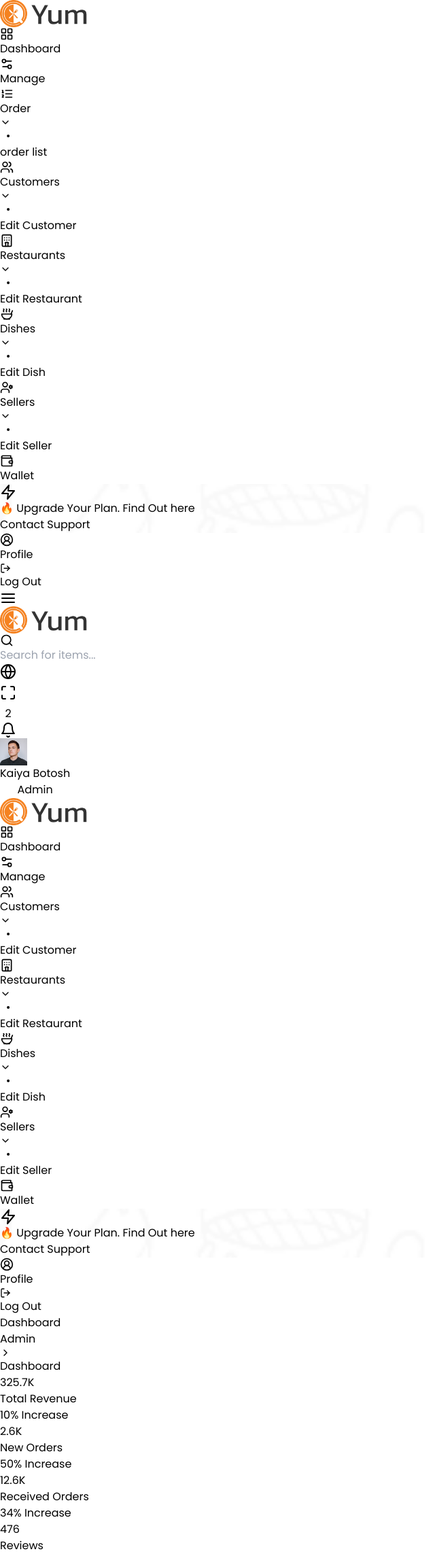
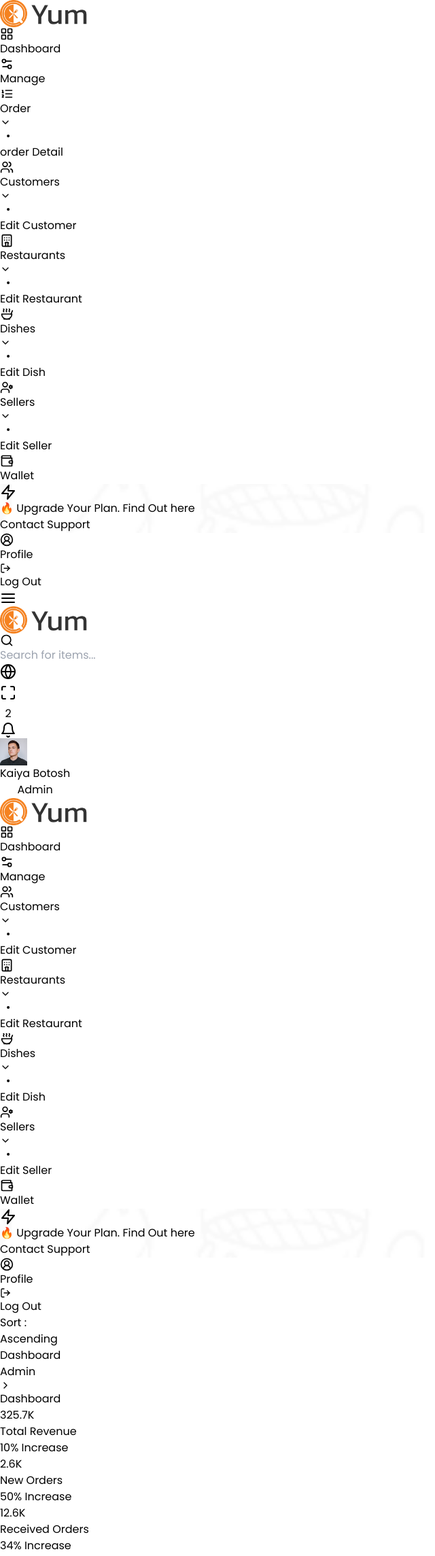
Before and after one commit to jaat-prince/yum-in-next, a Next.js app: page / in a window 1280 px wide. Shown: the top 2289 px of the page at 68% size, without its empty margins (0-640 px from the left). Built offline with nearby package versions, Linux system fonts and the light colour scheme.

Commit message:
change in custom selecter

```diff
--- /dev/null
+++ b/src/app/components/common/Customselect.jsx
@@ -0,0 +1,51 @@
+"use client";
+import React, { useState } from "react";
+import { languageOptions } from "../Helper/Helper";
+
+function Customselect() {
+  const [isOpen, setIsOpen] = useState(false);
+  const [selectedLanguage, setSelectedLanguage] = useState("Ascending");
+
+  const toggleDropdown = () => setIsOpen(!isOpen);
+
+  const handleLanguageChange = (languageCode) => {
+    setSelectedLanguage(languageCode);
+    setIsOpen(false);
+  };
+
+  return (
+    <>
+      <div className="flex items-center py-3 px-5 bg-[#f1f5f9]">
+        <p className="text-[#334155]">Sort : </p>
+        <div className="min-w-[40px] min-h-[40px] bg-#f1f5f9] inline-flex max-md:hidden">
+          <div className="relative flex z-50">
+            <button onClick={toggleDropdown} className=" text-[#475569] p-2">
+              {selectedLanguage}
+            </button>
+
+            {isOpen && (
+              <div className="absolute -right-5 mt-[50px] w-48 bg-white shadow-lg rounded-md border p-2">
+                <ul>
+                  <li
+                    className="px-4 py-2 hover:bg-gray-100 cursor-pointer flex gap-2 items-center"
+                    onClick={() => handleLanguageChange("Ascending")}
+                  >
+                    Ascending
+                  </li>
+                  <li
+                    className="px-4 py-2 hover:bg-gray-100 cursor-pointer flex gap-2 items-center"
+                    onClick={() => handleLanguageChange(" Descending")}
+                  >
+                    Descending
+                  </li>
+                </ul>
+              </div>
+            )}
+          </div>
+        </div>
+      </div>
+    </>
+  );
+}
+
+export default Customselect;
--- a/src/app/components/common/Order.jsx
+++ b/src/app/components/common/Order.jsx
@@ -6,12 +6,7 @@ import { OrderIcon } from "../Helper/Icon";
 function Order() {
   return (
     <div>
-      <Accordion
-        icon={<OrderIcon />}
-        title={"Order"}
-        text={"order list"}
-        // text={"order Detail"}
-      />
+      <Accordion icon={<OrderIcon />} title={"Order"} text={"order Detail"} />
     </div>
   );
 }
--- a/src/app/components/home/Table.jsx
+++ b/src/app/components/home/Table.jsx
@@ -11,7 +11,7 @@ function Table() {
           <div class="flex flex-wrap items-center gap-4 sm:justify-between lg:flex-nowrap">
             <h2 class="text-xl font-semibold text-[#1e293b]">Recent Orders</h2>
             <div class="flex flex-wrap items-center justify-end gap-2">
-              <div class="hs-dropdown relative inline-flex">
+              <div class="inline-flex">
                 <button
                   type="button"
                   class="flex items-center gap-2 rounded-md px-4 py-3 text-sm font-medium text-[#334155] transition-all xl:px-5 bg-[#f1f5f9]"
--- a/src/app/globals.css
+++ b/src/app/globals.css
@@ -33,3 +33,116 @@ body {
   -ms-overflow-style: none; /* IE and Edge */
   scrollbar-width: none; /* Firefox */
 }
+
+/* select option:hover {
+  background: #f1f5f9 !important;
+  color: #334155 !important;
+  opacity: 1 !important;
+}
+select:hover {
+  background: #f1f5f9 !important;
+  color: #334155 !important;
+  opacity: 1 !important;
+}
+select:active {
+  background: #f1f5f9 !important;
+  color: #334155 !important;
+  opacity: 1 !important;
+}
+select:focus {
+  background: #f1f5f9 !important;
+  color: #334155 !important;
+  opacity: 1 !important;
+}
+select:checked {
+  background: #f1f5f9 !important;
+  color: #334155 !important;
+  opacity: 1 !important;
+}
+select:focus-within {
+  background: #f1f5f9 !important;
+  color: #334155 !important;
+  opacity: 1 !important;
+}
+select:focus-visible {
+  background: #f1f5f9 !important;
+  color: #334155 !important;
+  opacity: 1 !important;
+}
+select:-moz-focusring {
+  background: #f1f5f9 !important;
+  color: #334155 !important;
+  opacity: 1 !important;
+}
+select option:active {
+  background: #f1f5f9 !important;
+  color: #334155 !important;
+  opacity: 1 !important;
+}
+select option:focus-within {
+  background: #f1f5f9 !important;
+  color: #334155 !important;
+  opacity: 1 !important;
+}
+select option:focus {
+  background: #f1f5f9 !important;
+  color: #334155 !important;
+  opacity: 1 !important;
+}
+select option:focus-visible {
+  background: #f1f5f9 !important;
+  color: #334155 !important;
+  opacity: 1 !important;
+}
+select option:checked {
+  background: #f1f5f9 !important;
+  color: #334155 !important;
+  opacity: 1 !important;
+}
+select option:target {
+  background: #f1f5f9 !important;
+  color: #334155 !important;
+  opacity: 1 !important;
+}
+select option:hover {
+  background-color: yellow !important;
+}
+select option::after {
+  background-color: yellow !important;
+}
+select option::before {
+  background-color: yellow !important;
+}
+select {
+  background: #f1f5f9 !important;
+  color: #334155 !important;
+}
+option {
+  background: #f1f5f9 !important;
+  color: #334155 !important;
+} */
+/* select.decorated option:hover {
+  background: #f1f5f9 !important;
+  color: #334155 !important;
+  opacity: 1 !important;
+} */
+option:checked {
+  background: #f1f5f9 !important;
+  color: #334155 !important;
+  opacity: 1 !important;
+}
+option:not(:checked) {
+  background: #f1f5f9 !important;
+  color: #334155 !important;
+  opacity: 1 !important;
+}
+
+/* option:hover {
+  background-color: rgba(48, 48, 48) !important;
+  color: orange !important;
+} */
+
+select > option.test:hover {
+  color: #7e3f1b;
+  cursor: pointer;
+}
--- a/src/app/layout.tsx
+++ b/src/app/layout.tsx
@@ -3,6 +3,7 @@ import { Geist, Geist_Mono } from "next/font/google";
 import "./globals.css";
 import Navbar from "./components/common/Navbar";
 import Sidebar from "./components/common/Sidebar";
+import Customselect from "./components/common/Customselect";
 
 const geistSans = Geist({
   variable: "--font-geist-sans",
@@ -34,6 +35,7 @@ export default function RootLayout({
 
           <div className="w-full lg:w-[calc(100%-259px)] !overflow-y-scroll no-scrollbar">
             <Navbar />
+            <Customselect />
             {children}
           </div>
         </div>
```
